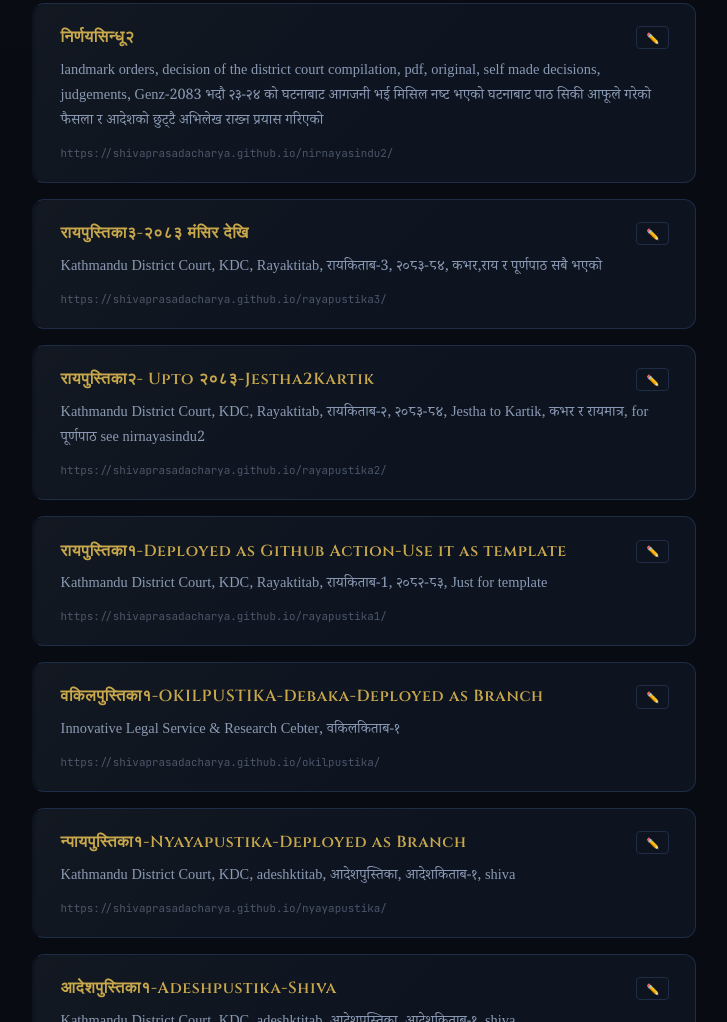
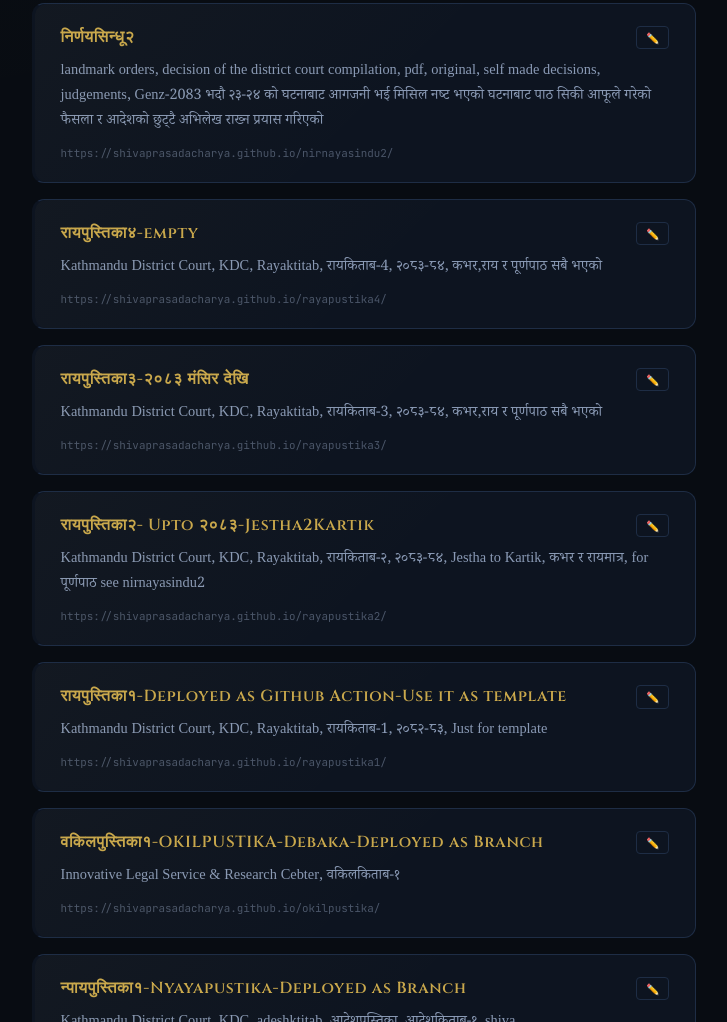
Before and after one commit to ShivaPrasadAcharya/link2, a plain HTML site: page index.html in a window 1280 px wide. Shown: the part 1244-2266 px from the top of the page, without its empty margins (276-1003 px from the left). Drawn offline with Linux system fonts and the light colour scheme.

Commit message:
Add new entry for रायपुस्तिका४ in index.html

```diff
--- a/index.html
+++ b/index.html
@@ -550,6 +550,12 @@ const LINKS = [
   },
 
       {
+    url:      "https://shivaprasadacharya.github.io/rayapustika4/",
+    title:    "रायपुस्तिका४-empty",
+    editUrl:  "https://github.com/ShivaPrasadAcharya/rayapustika4/blob/main/index.html",
+    description: "Kathmandu District Court, KDC, Rayaktitab, रायकिताब-4, २०८३-८४, कभर,राय र पूर्णपाठ सबै भएको"
+  },
+      {
     url:      "https://shivaprasadacharya.github.io/rayapustika3/",
     title:    "रायपुस्तिका३-२०८३ मंसिर देखि",
     editUrl:  "https://github.com/ShivaPrasadAcharya/rayapustika3/blob/main/index.html",
```
